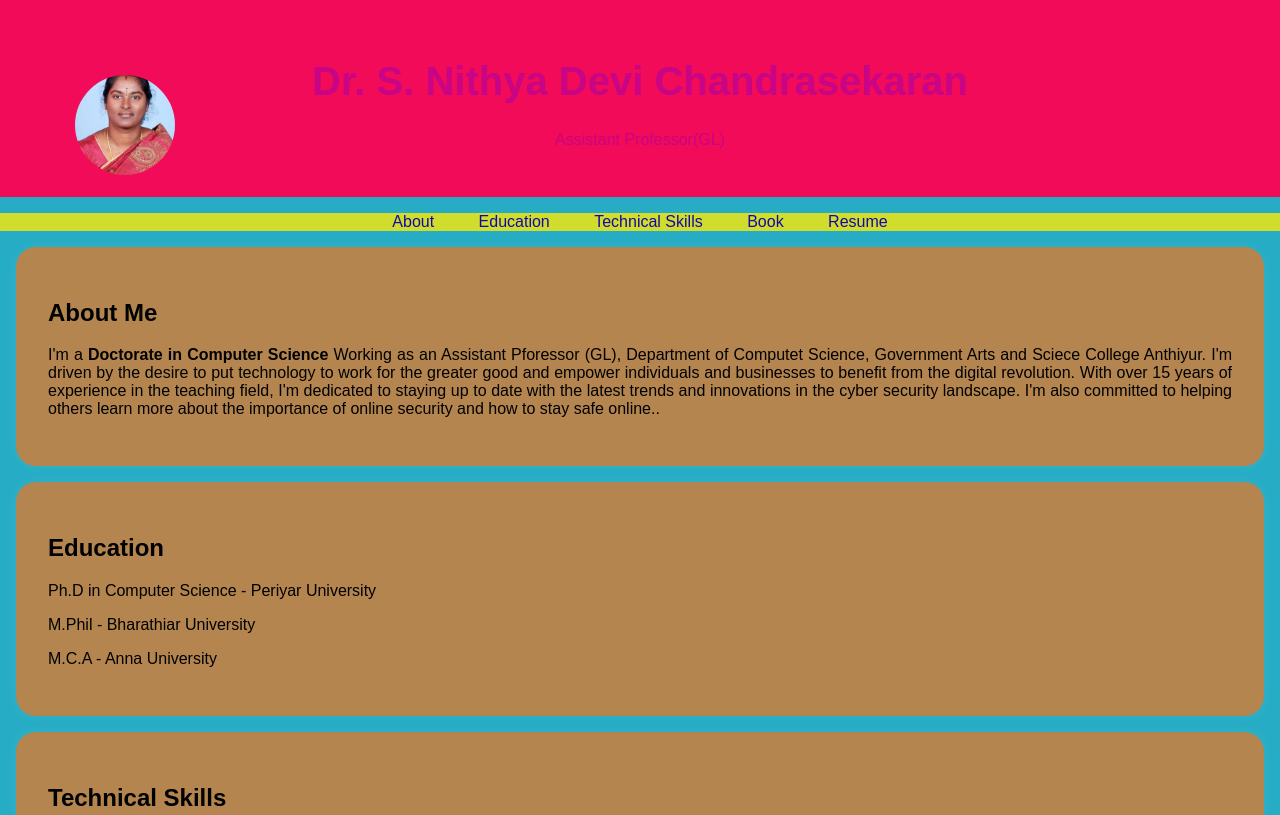
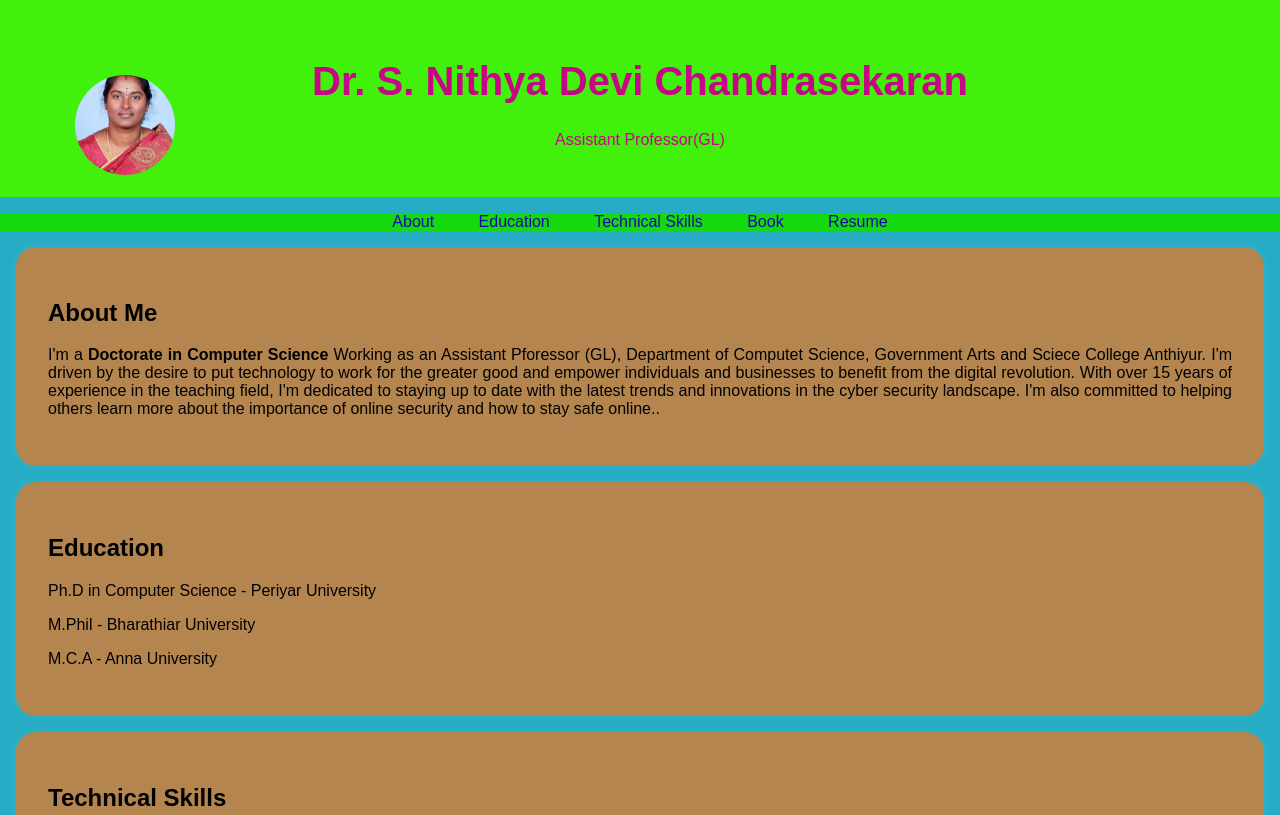
Before and after one commit to nithyadevichandrasekaran/MY-PORTFOLIO, a plain HTML site: page index.html in a window 1280 px wide. Shown: the top 815 px of the page. Drawn offline with Linux system fonts and the light colour scheme.

Commit message:
Server File

```diff
--- a/index.html
+++ b/index.html
@@ -10,7 +10,7 @@
         }
 
         header {
-            background-color: #f10b58;
+            background-color: #41f10b;
             color: hsl(320, 95%, 40%);
             text-align: center;
             padding: 2rem 0;
@@ -33,7 +33,7 @@
         }
 
         nav {
-            background-color: #d1dd2c;
+            background-color: #14da0d;
             color: hsl(337, 88%, 62%);
             text-align: center;
         }
```
